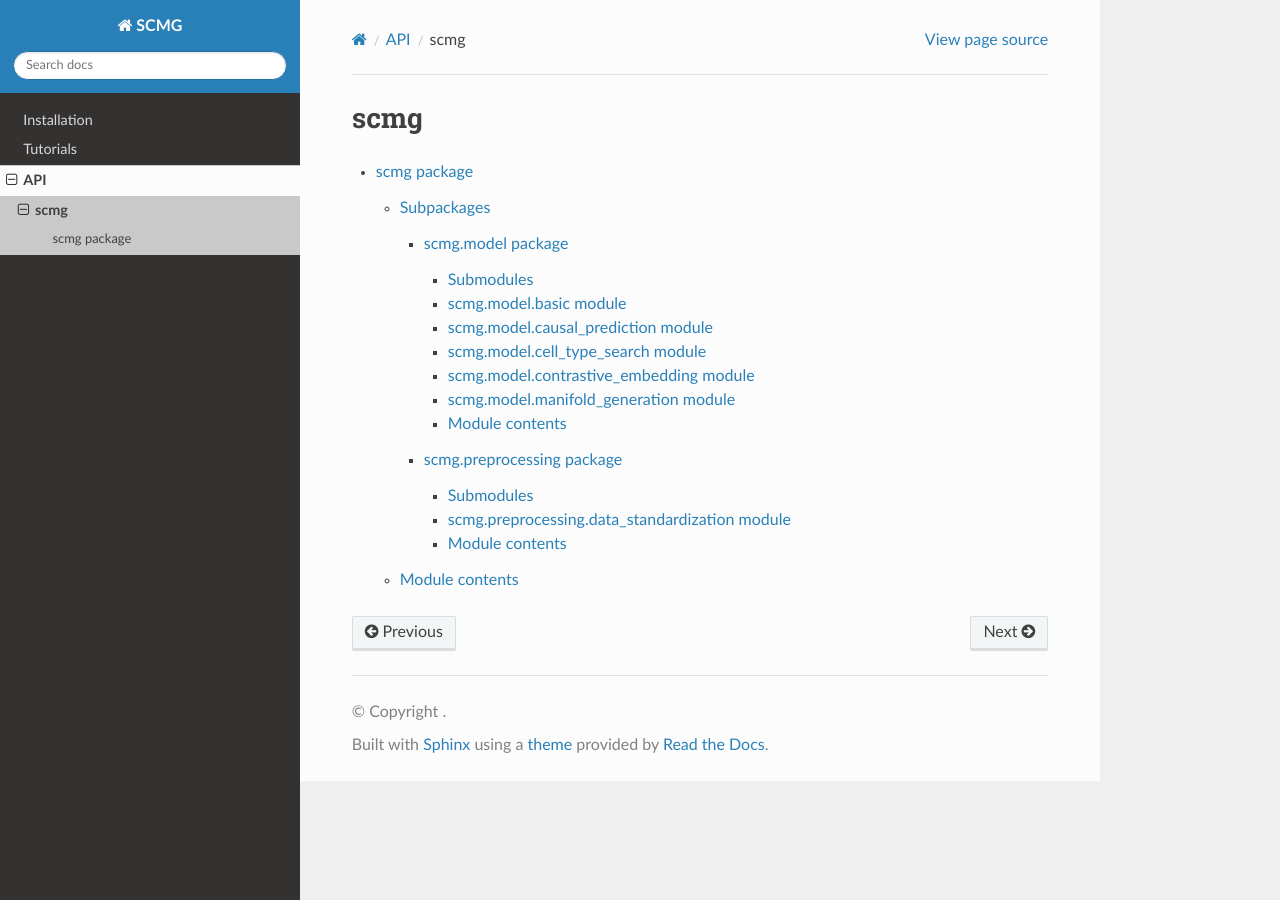
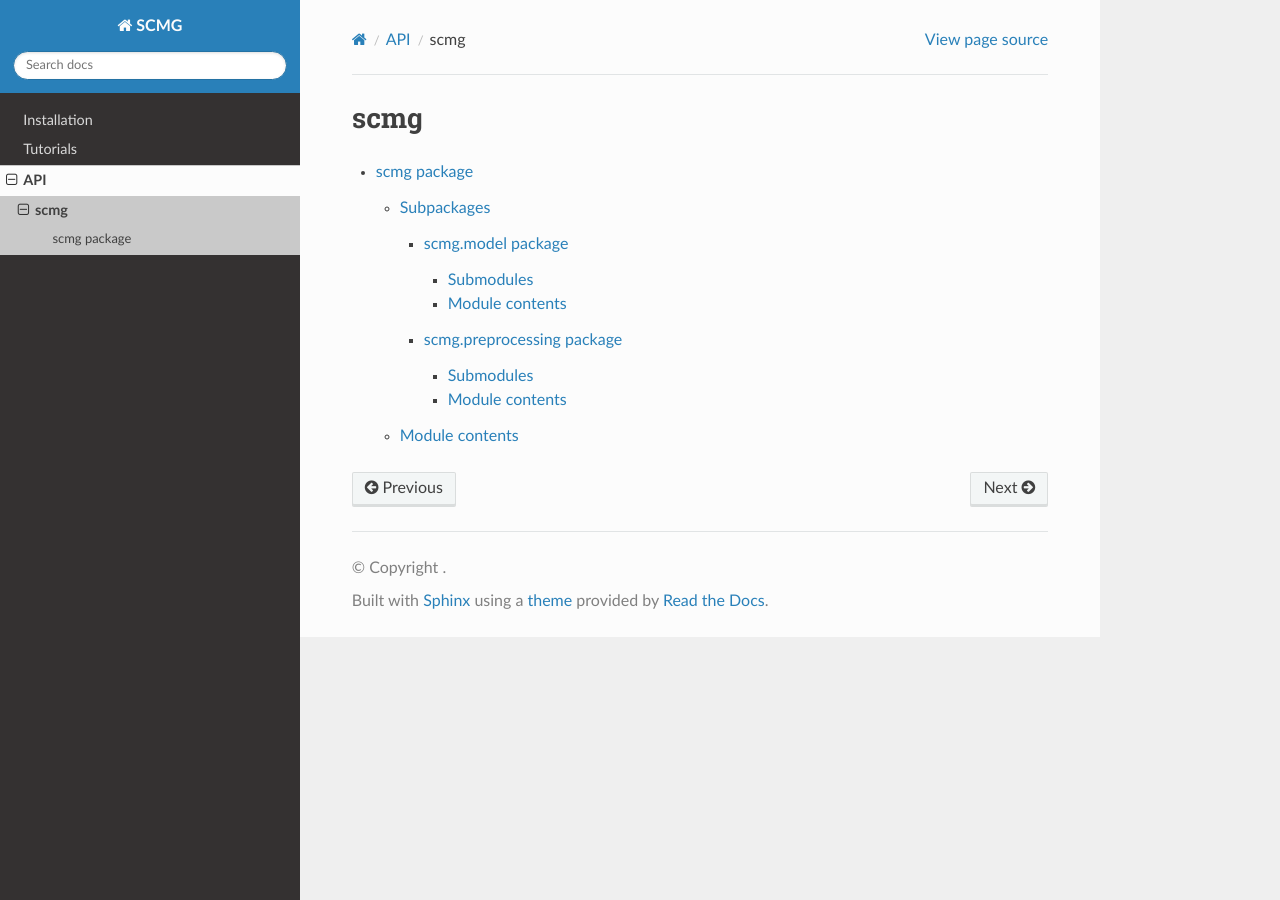
Before and after one commit to xingjiepan/SCMG, a Sphinx documentation site: the page built from docs/source/api/modules.rst, in a window 1280 px wide. Built offline with Sphinx 7.4.7 and the Read the Docs theme 3.1.0, drawn with Linux system fonts in a browser that asks for light colours; pages that are not in the unit, such as notebooks, are missing from menus.

```diff
--- a/docs/source/index.rst
+++ b/docs/source/index.rst
@@ -29,4 +29,4 @@ Contents
 
    installation
    tutorials/index
-   api
+   api/index
--- a/docs/source/scmg.model.rst
+++ /dev/null
@@ -1,53 +0,0 @@
-scmg.model package
-==================
-
-Submodules
-----------
-
-scmg.model.basic module
------------------------
-
-.. automodule:: scmg.model.basic
-   :members:
-   :undoc-members:
-   :show-inheritance:
-
-scmg.model.causal\_prediction module
-------------------------------------
-
-.. automodule:: scmg.model.causal_prediction
-   :members:
-   :undoc-members:
-   :show-inheritance:
-
-scmg.model.cell\_type\_search module
-------------------------------------
-
-.. automodule:: scmg.model.cell_type_search
-   :members:
-   :undoc-members:
-   :show-inheritance:
-
-scmg.model.contrastive\_embedding module
-----------------------------------------
-
-.. automodule:: scmg.model.contrastive_embedding
-   :members:
-   :undoc-members:
-   :show-inheritance:
-
-scmg.model.manifold\_generation module
---------------------------------------
-
-.. automodule:: scmg.model.manifold_generation
-   :members:
-   :undoc-members:
-   :show-inheritance:
-
-Module contents
----------------
-
-.. automodule:: scmg.model
-   :members:
-   :undoc-members:
-   :show-inheritance:
--- a/docs/source/scmg.preprocessing.rst
+++ /dev/null
@@ -1,21 +0,0 @@
-scmg.preprocessing package
-==========================
-
-Submodules
-----------
-
-scmg.preprocessing.data\_standardization module
------------------------------------------------
-
-.. automodule:: scmg.preprocessing.data_standardization
-   :members:
-   :undoc-members:
-   :show-inheritance:
-
-Module contents
----------------
-
-.. automodule:: scmg.preprocessing
-   :members:
-   :undoc-members:
-   :show-inheritance:
```
Also changed, not shown: docs/source/api/scmg.model.basic.rst (added, +7 -0 lines), docs/source/api/scmg.model.causal_prediction.rst (added, +7 -0 lines), docs/source/api/scmg.model.cell_type_search.rst (added, +7 -0 lines), docs/source/api/scmg.model.contrastive_embedding.rst (added, +7 -0 lines), docs/source/api/scmg.model.manifold_generation.rst (added, +7 -0 lines), docs/source/api/scmg.model.rst (added, +22 -0 lines), docs/source/api/scmg.preprocessing.data_standardization.rst (added, +7 -0 lines), docs/source/api/scmg.preprocessing.rst (added, +18 -0 lines), docs/source/api/index.rst (renamed from docs/source/api.rst), docs/source/api/modules.rst (renamed from docs/source/modules.rst), docs/source/api/scmg.rst (renamed from docs/source/scmg.rst).
